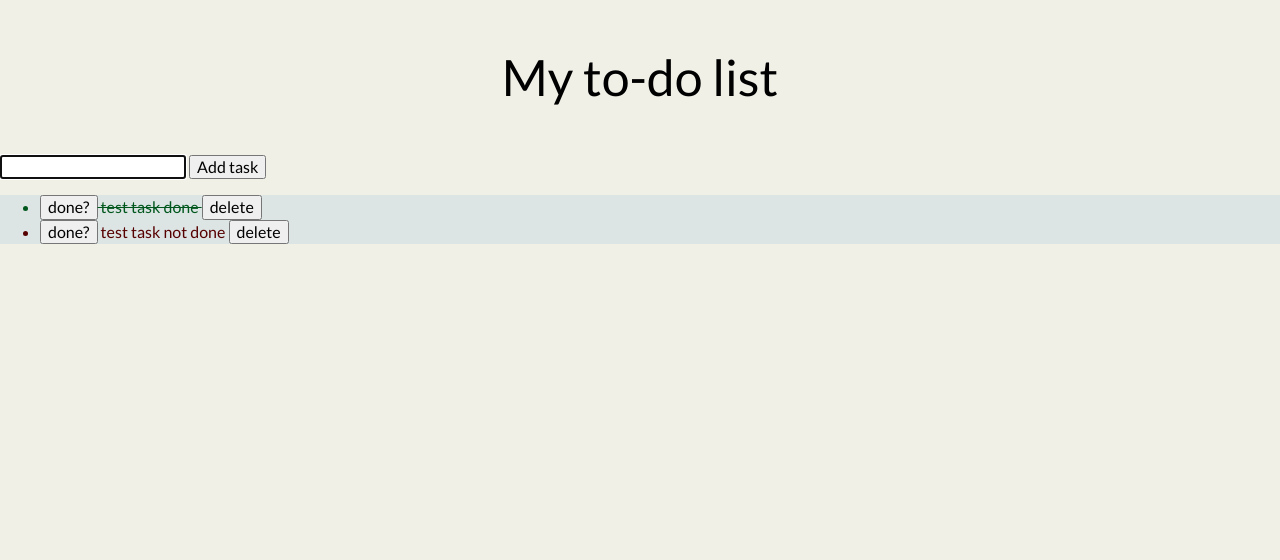
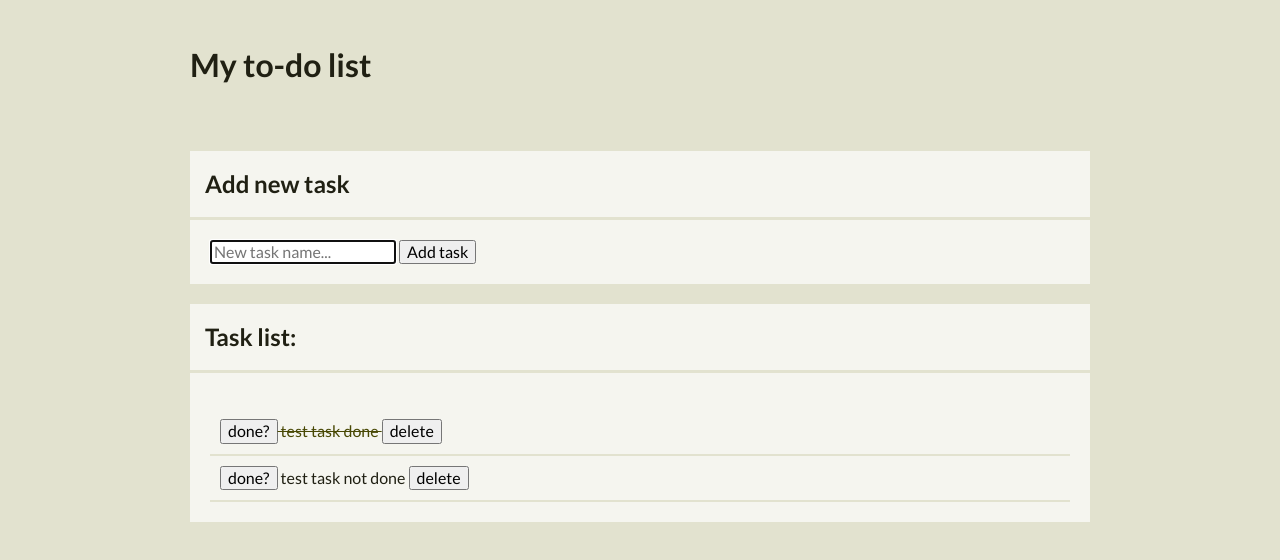
Before and after one commit to Marcin-Stachura/to-do-list, a plain HTML site: page index.html in a window 1280 px wide. Drawn offline with nearby package versions, Linux system fonts and the light colour scheme.

Commit message:
improved organisation of functions and css; added basic styling in css

```diff
--- a/css/body.css
+++ b/css/body.css
@@ -8,7 +8,9 @@ html {
 
 .body {
     font-family: 'Lato', sans-serif;
-    background-color: rgb(240, 240, 231);
+    background-color: hsl(60, 25%, 85%);
+    color: hsl(60, 25%, 10%);
     line-height: 1.5;
-    min-height: 100vh;
+    max-width: 900px;
+    margin: 0 auto;
 }
--- a/css/form.css
+++ /dev/null
@@ -1,3 +0,0 @@
-.form {
-    background-color: bisque;
-}
--- a/css/header.css
+++ b/css/header.css
@@ -1,5 +1,3 @@
-.header {
-    font-size: 50px;
-    padding: 40px;
-    text-align: center;
+.header_h1 {
+    padding: 20px 0px;
 }
--- /dev/null
+++ b/css/section.css
@@ -0,0 +1,26 @@
+.section {
+    margin: 20px 0;
+    background-color: hsl(60, 25%, 95%);
+}
+
+.header_h2 {
+    margin: 0;
+    padding: 15px;
+    border-bottom: 3px solid hsl(60, 25%, 85%);
+}
+
+.section__body {
+    padding: 20px;
+}
+
+.taskList__task {
+    color: hsl(60, 25%, 10%);
+    padding: 10px;
+    list-style-type: none;
+    border-bottom: 2px solid hsl(60, 25%, 85%);
+}
+
+.taskList__task--done {
+    color: hsl(60, 89%, 15%);
+    text-decoration: line-through;
+}
--- a/css/taskList.css
+++ /dev/null
@@ -1,12 +0,0 @@
-.taskList {
-    background-color: rgb(220, 228, 228);
-}
-
-.taskList__task {
-    color: rgb(87, 0, 0);
-}
-
-.taskList__task--done {
-    color: rgb(0, 87, 29);
-    text-decoration: line-through;
-}
--- a/index.html
+++ b/index.html
@@ -14,26 +14,31 @@
     <script defer src="js/script.js"></script>
     <link rel="stylesheet" href="css/body.css">
     <link rel="stylesheet" href="css/header.css">
-    <link rel="stylesheet" href="css/form.css">
-    <link rel="stylesheet" href="css/taskList.css">
-
-
+    <link rel="stylesheet" href="css/section.css">
 
 </head>
 
 <body class="body">
+    <header class="header_h1">
+        <h1>My to-do list</h1>
+    </header>
 
-    <header class="header">My to-do list</header>
+    <main class="main">
 
-    <main>
-        <form class="js-form">
-            <input class="js-newTask" autofocus>
-            <button>Add task</button>
-        </form>
+        <div class="section">
+            <h2 class="header_h2"> Add new task</h2>
+            <form class="js-form section__body">
+                <input class="js-newTask" autofocus placeholder="New task name...">
+                <button>Add task</button>
+            </form>
+        </div>
 
-        <ul class="taskList js-taskList"></ul>
+        <div class="section">
+            <h2 class="header_h2"> Task list:</h2>
+            <ul class="section__body js-taskList"></ul>
+        </div>
+
     </main>
-
 </body>
 
 </html>
--- a/js/script.js
+++ b/js/script.js
@@ -22,13 +22,23 @@
         form.addEventListener("submit", formSubmitted);
     };
 
+    const formSubmitted = (event) => {
+        event.preventDefault(event);
+        const newTaskName = document.querySelector(".js-newTask").value.trim();
+
+        if (newTaskName === "")
+            return;
+
+        addNewTask(newTaskName);
+    };
+
     const addNewTask = (newTaskName) => {
         tasks.push({
             taskName: newTaskName,
             taskDone: false,
         });
         render();
-        document.querySelector(".js-newTask").value = "";
+        clearInput();
     };
 
     const removeTask = (taskIndex) => {
@@ -41,14 +51,16 @@
         render();
     };
 
-    const bindButtonEvents = () => {
+    const bindDeleteButtonEvents = () => {
         const removeButtons = document.querySelectorAll(".js-remove");
         removeButtons.forEach((removeButton, taskIndex) => {
             removeButton.addEventListener("click", () => {
                 removeTask(taskIndex);
             });
         });
+    };
 
+    const bindToggleDoneButtonEvents = () => {
         const toggleDoneButtons = document.querySelectorAll(".js-taskDone");
         toggleDoneButtons.forEach((toggleDoneButton, taskIndex) => {
             toggleDoneButton.addEventListener("click", () => {
@@ -57,14 +69,9 @@
         });
     };
 
-    const formSubmitted = (event) => {
-        event.preventDefault(event);
-        const newTaskName = document.querySelector(".js-newTask").value.trim();
-
-        if (newTaskName === "")
-            return;
-
-        addNewTask(newTaskName);
+    const clearInput = () => {
+        document.querySelector(".js-newTask").value = "";
+        document.querySelector(".js-newTask").focus();
     };
 
     const render = () => {
@@ -82,7 +89,8 @@
         `};
         document.querySelector(".js-taskList").innerHTML = htmlTasks;
 
-        bindButtonEvents();
+        bindDeleteButtonEvents();
+        bindToggleDoneButtonEvents();
     };
 
     const init = () => {
```
